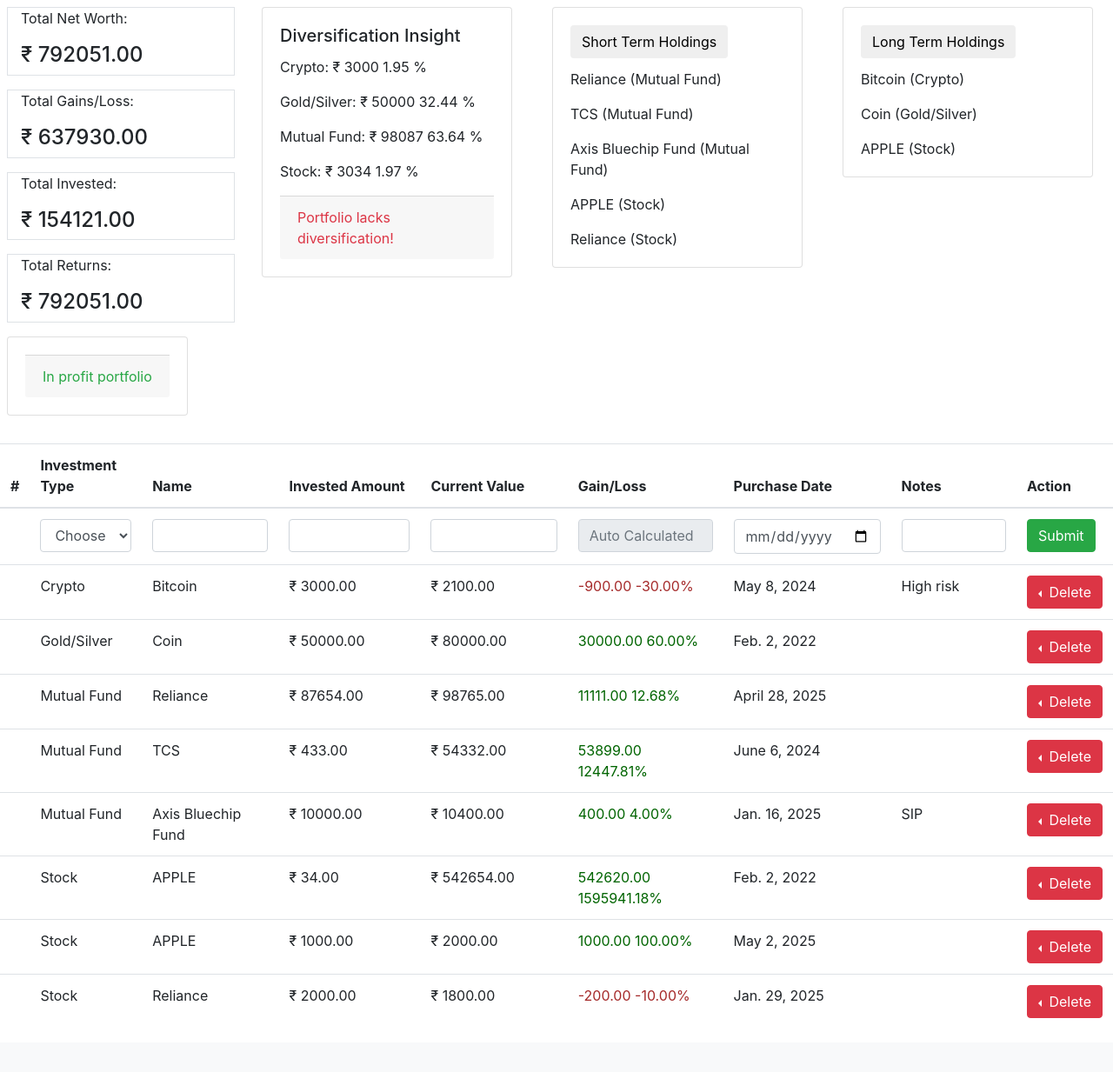
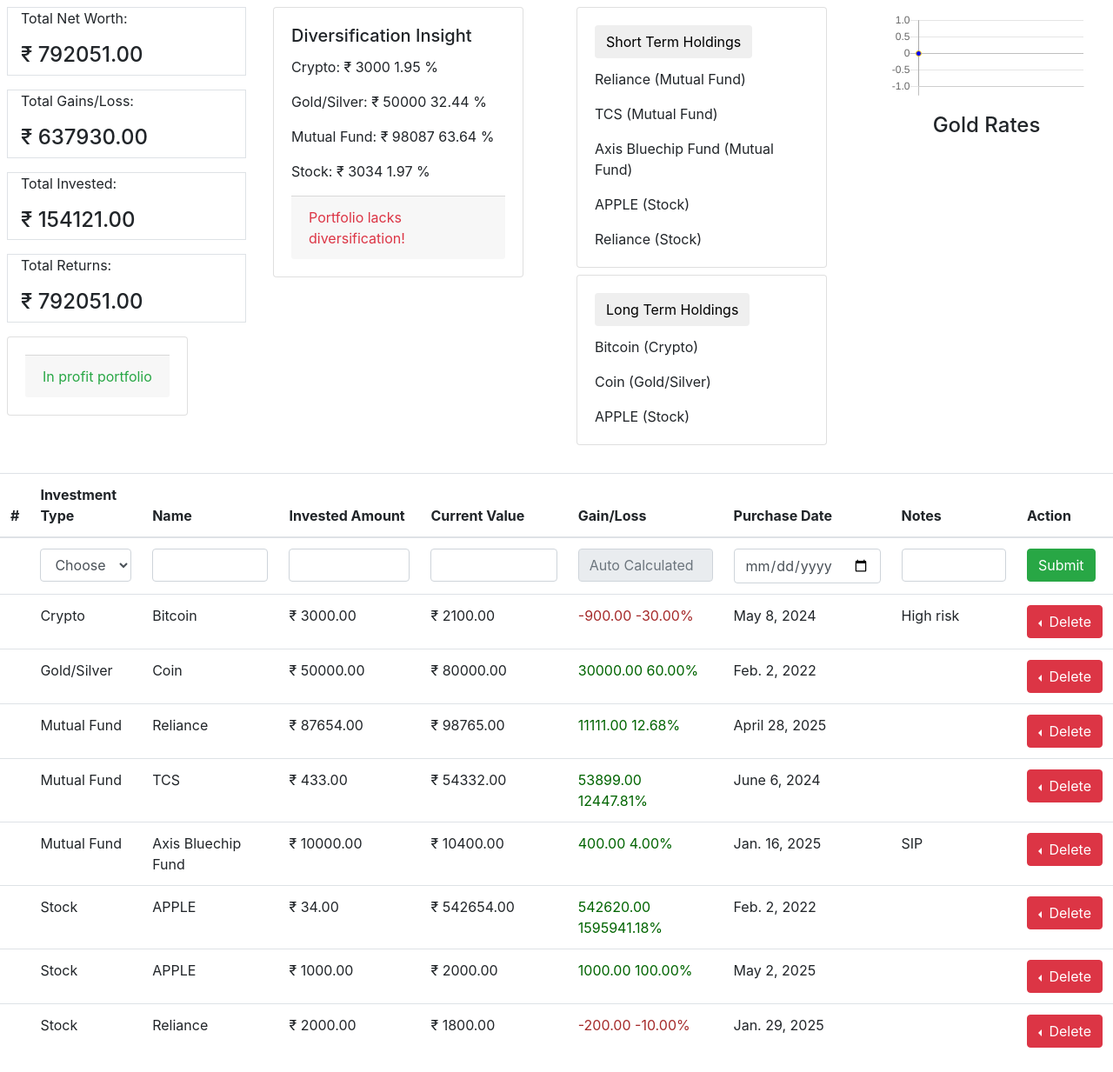
Before and after one commit to p-reetu/investinsight, a Django app: page /investments in a window 1280 px wide. Shown: the part 56-1289 px from the top of the page at 87% size. Before the commit the page ends 1227 px from the top, so only its background shows below. Run offline with Django 4.2, Linux system fonts and the light colour scheme; a user stored in the database is signed in; data comes from the database, SQL or seed files in the repository; data that the repository does not hold is empty; parts of the project's set-up code (start-up, migrations or seed data) failed here and were passed over; some libraries are stand-ins or nearby versions.

Commit message:
Added gold rate chart

```diff
--- a/InvestInsight/InvestInsightApp/templates/base.html
+++ b/InvestInsight/InvestInsightApp/templates/base.html
@@ -13,6 +13,7 @@
 
   </head>
   <body>
+    <script src="https://cdnjs.cloudflare.com/ajax/libs/Chart.js/2.9.4/Chart.js"></script>
     <!-- jQuery (necessary for Bootstrap's JavaScript plugins) -->
 <script src="https://code.jquery.com/jquery-3.5.1.slim.min.js"></script>
 
--- a/InvestInsight/InvestInsightApp/templates/dashboard.html
+++ b/InvestInsight/InvestInsightApp/templates/dashboard.html
@@ -68,6 +68,7 @@
         </div>
       </div>
       <div class="col">
+        <div class="col">
             <div class="card m-2" style="width: 18rem">
                 <div class="card-body">
                   <h5 class="card-title"><button type="button" class="btn" data-toggle="tooltip" data-placement="right" title="Purchased less than a year ago">
@@ -99,6 +100,14 @@
             </div>
         </div>
       </div>
+      </div>
+      <div class="col">
+        <div class="m-3">
+          <canvas id="myChart" style="width:100%;max-width:600px"></canvas>
+          <h4 class="text-center">Gold Rates</h4>
+        </div>
+
+      </div>
     </div>
   </div>
   {% endif %}
@@ -124,17 +133,18 @@
           <td></td>
           <td>
             <select
-              id="inputState"
+              id="invtype"
               class="form-control"
               name="inv-type"
+              onchange="investmentTypeHandler()"
               required
             >
               <option value="" selected disabled hidden>Choose...</option>
-              <option>Stock</option>
-              <option>Mutual Fund</option>
-              <option>Crypto</option>
-              <option>Real Estate</option>
-              <option>Gold</option>
+              <option value="Stock">Stock</option>
+              <option value="MF">Mutual Fund</option>
+              <option value="Crypto">Crypto</option>
+              <option value="RE">Real Estate</option>
+              <option value="Gold">Gold</option>
             </select>
           </td>
           <td>
@@ -155,9 +165,19 @@
               min="1"
               required
             />
+            <input
+              type="number"
+              class="form-control"
+              id="gram-field"
+              name="gram-field"
+              min="0"
+              style="display: none;"
+              placeholder="grams"
+              required
+            />
           </td>
           <td>
-            <input type="number" class="form-control" id="" name="curr-val" />
+            <input type="number" class="form-control" id="curr-val" name="curr-val" />
           </td>
           <td>
             <input
@@ -219,4 +239,53 @@
     </tbody>
   </table>
 </div>
+<script>
+  var investmentTypeHandler = () => {
+    var investmentType = document.getElementById("invtype").value;
+    var gramField = document.getElementById("gram-field");
+    var currentValue = document.getElementById("curr-val");
+    console.log("something" + investmentType);
+    if (investmentType == "Gold") {
+      gramField.style.display = "block";
+      currentValue.disabled = true;
+    } else {
+      gramField.style.display = "none";
+      currentValue.disabled = false;
+    }
+  };
+  const xValues = `{{ gold_dates|safe }}`.slice(1,-1).split(',');
+  const yValues = '{{ gold_rates }}'.slice(1,-1).split(',');
+  console.log(xValues);
+console.log(yValues);
+new Chart("myChart", {
+  type: "line",
+  data: {
+    labels: xValues,
+    datasets: [{
+      fill: false,
+      lineTension: 0,
+      backgroundColor: "rgba(0,0,255,1.0)",
+      borderColor: "gold",
+      data: yValues
+    }]
+  },
+  options: {
+    legend: {display: false},
+    scales: {
+      x: {
+          title: {
+            display: true,
+            text: 'Date'
+          }
+        },
+        y: {
+          title: {
+            display: true,
+            text: 'Rate (₹)'
+          }
+        }
+    }
+  }
+});
+</script>
 {% endblock %}
--- a/InvestInsight/InvestInsightApp/views.py
+++ b/InvestInsight/InvestInsightApp/views.py
@@ -1,11 +1,14 @@
+from decimal import Decimal
+import json
 from django.contrib import messages
 from django.shortcuts import get_object_or_404, redirect, render
-from .models import Investments
+from .models import Investments, GoldRates
 from django.contrib.auth.decorators import login_required
 from django.contrib.auth.models import User
 from django.contrib.auth import authenticate, login, logout
 from datetime import date, datetime
 from django.db.models import Sum
+from django.core.serializers.json import DjangoJSONEncoder
 
 def registerView(request):
     if request.method == "POST":
@@ -45,7 +48,12 @@
         investment_type  = request.POST.get('inv-type')
         investment_name  = request.POST.get('inv-name')
         investment_amt  = request.POST.get('inv-amt')
-        curr_val  = request.POST.get('curr-val')
+        if investment_type == "Gold":
+            curr_per_gram = GoldRates.objects.all().order_by('-date').first()
+            investment_grams = Decimal(request.POST.get('gram-field'))
+            curr_val = curr_per_gram.rate*investment_grams
+        else:
+            curr_val  = request.POST.get('curr-val')
         p_date = request.POST.get('p-date')
         notes = request.POST.get('notes')
         hasErrors = False
@@ -85,6 +93,14 @@
         item['total_invested_perc'] = round((item['total_invested'] / invested) * 100, 2)
         if item['total_invested_perc']>=60:
             wellDiversified = False
+
+    #goldrate chart
+    goldrates = GoldRates.objects.all().order_by('date')
+    dates = []
+    rates = []
+    for ele in goldrates:
+        dates.append(ele.date.strftime("%m-%d-%Y"))
+        rates.append(float(ele.rate))
     return render(request,"dashboard.html",{
         "investment_data":investment_data,
         "net_worth":net,"invested":invested,
@@ -93,7 +109,9 @@
         "DI":DI,"wellDiversified":wellDiversified,
         "profit":net-invested>0,
         "short_term_holdings":short_term_holdings,
-        "long_term_holdings":long_term_holdings
+        "long_term_holdings":long_term_holdings,
+        "gold_dates":json.dumps(dates, cls=DjangoJSONEncoder),
+        "gold_rates":json.dumps(rates)
         })
 
 @login_required
--- a/InvestInsight/docker-compose.yml
+++ b/InvestInsight/docker-compose.yml
@@ -3,11 +3,10 @@
 services:
   web:
     build: .
-    command: python manage.py createsuperuser --noinput
     entrypoint: >
       sh -c "python manage.py makemigrations &&
             python manage.py migrate &&
-            gunicorn InvestInsight.wsgi:application --bind 0.0.0.0:8000"
+            python manage.py runserver 0.0.0.0:8000"
     volumes:
       - .:/app
       - ./staticfiles:/app/staticfiles
```
